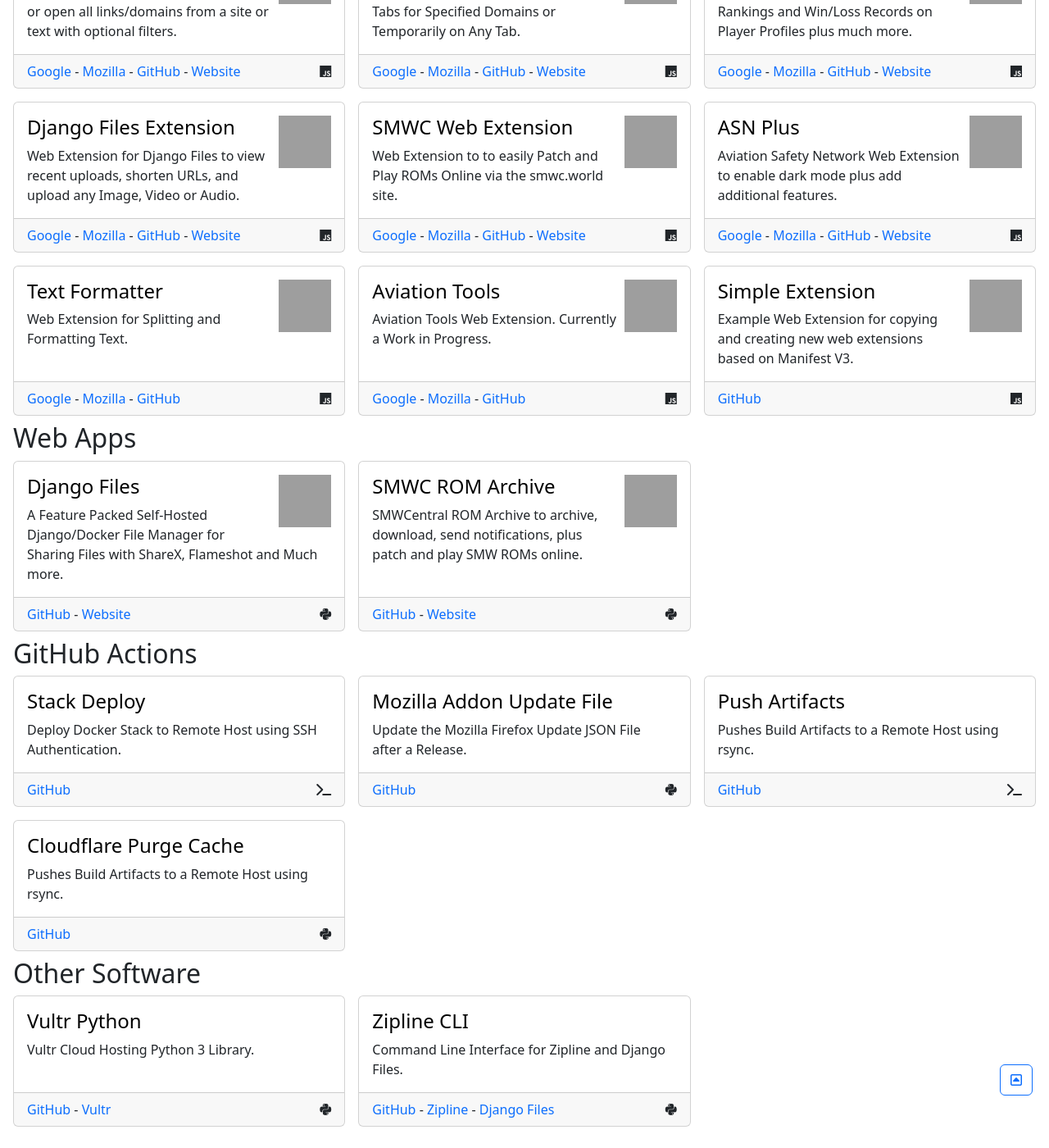
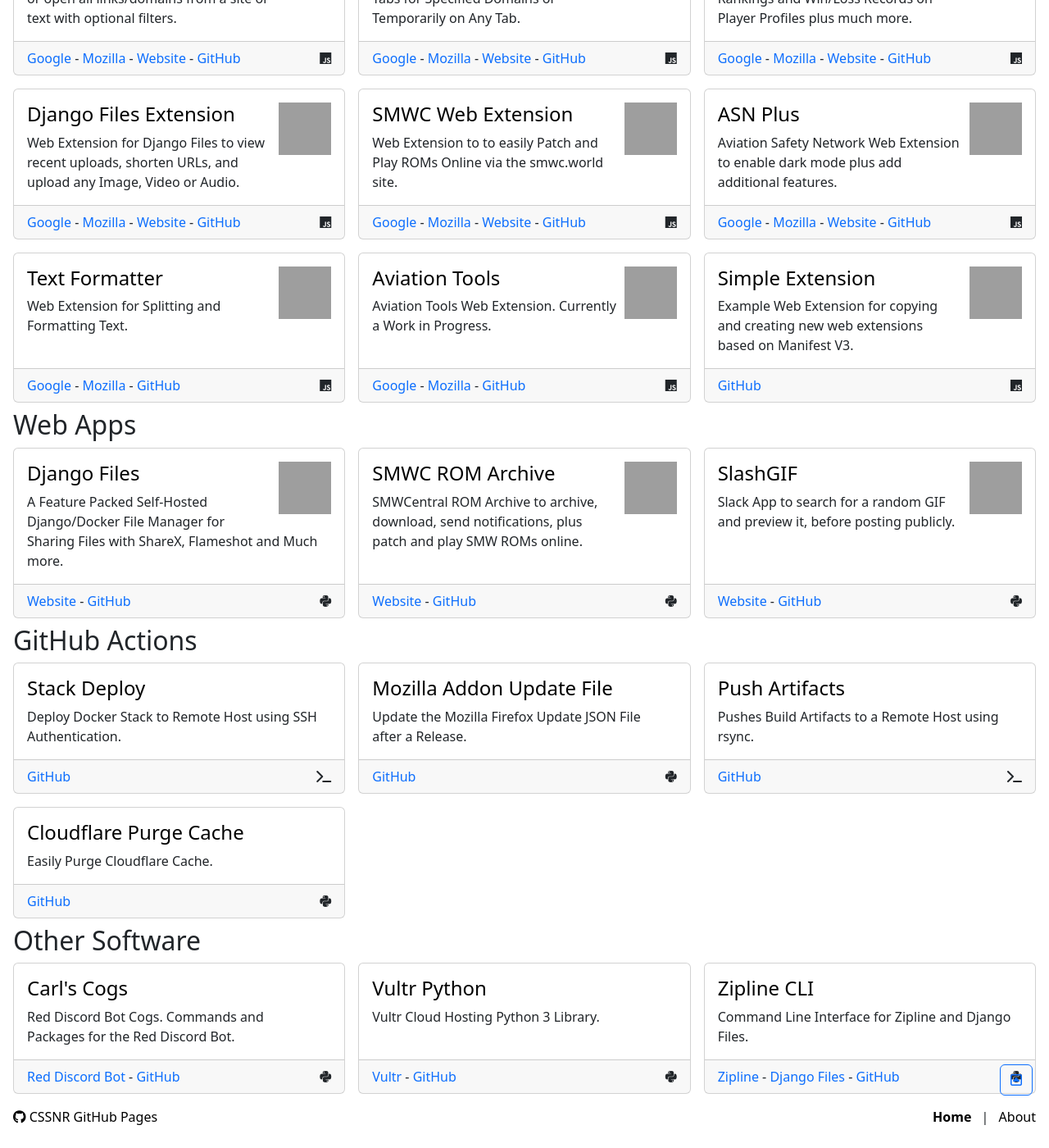
Before and after one commit to cssnr/cssnr.github.io, a Jekyll site: the page built from index.html, in a window 1280 px wide and 1400 px high, scrolled down 338 px. Shown: the whole window at 82% size. Built offline with Jekyll 4.4.1, drawn with Linux system fonts in a browser that asks for light colours; grey boxes are pictures that could not be loaded.

Commit message:
Fix Padding, Add Apps

```diff
--- a/_layouts/default.html
+++ b/_layouts/default.html
@@ -61,13 +61,14 @@
     </nav>
 </header>
 
-<main class="flex-grow-1 p-3">
-    {{ content }}
-    <div class="clearfix"></div>
+<main class="flex-grow-1">
+    <div class="container-fluid px-3">
+        {{ content }}
+    </div>
 </main>
 
-<footer class="footer mt-auto p-2 flex-shrink-0">
-    <div class="container-fluid">
+<footer class="footer mt-auto  flex-shrink-0">
+    <div class="container-fluid p-3">
         <div class="row">
             <div class="col-12 col-sm-4">
                 <p><a class="link-body-emphasis text-decoration-none" href="{{ site.github_url }}" target="_blank" rel="noopener">
--- a/js/index.js
+++ b/js/index.js
@@ -24,8 +24,8 @@
         links: {
             Google: 'https://chromewebstore.google.com/detail/link-extractor/ifefifghpkllfibejafbakmflidjcjfp',
             Mozilla: 'https://addons.mozilla.org/addon/link-extractor',
+            Website: 'https://link-extractor.cssnr.com/',
             GitHub: 'https://github.com/cssnr/link-extractor',
-            Website: 'https://link-extractor.cssnr.com/',
         },
         fa: 'faJs',
     },
@@ -38,8 +38,8 @@
         links: {
             Google: 'https://chromewebstore.google.com/detail/open-links-in-new-tab/efahmjakjnnmleokcaomicgfhobabdkc',
             Mozilla: 'https://addons.mozilla.org/addon/open-links-in-new-tab',
+            Website: 'https://open-links-in-new-tab.cssnr.com/',
             GitHub: 'https://github.com/cssnr/open-links-in-new-tab',
-            Website: 'https://open-links-in-new-tab.cssnr.com/',
         },
         fa: 'faJs',
     },
@@ -52,8 +52,8 @@
         links: {
             Google: 'https://chromewebstore.google.com/detail/playdrift-extension/anlkpnbhiiojmedlkchcdmigkdccnmcn',
             Mozilla: 'https://addons.mozilla.org/addon/playdrift-extension',
+            Website: 'https://playdrift-extension.cssnr.com/',
             GitHub: 'https://github.com/cssnr/playdrift-extension',
-            Website: 'https://playdrift-extension.cssnr.com/',
         },
         fa: 'faJs',
     },
@@ -66,8 +66,8 @@
         links: {
             Google: 'https://chromewebstore.google.com/detail/django-files/abpbiefojfkekhkjnpakpekkpeibnjej',
             Mozilla: 'https://addons.mozilla.org/addon/django-files',
+            Website: 'https://django-files.github.io/',
             GitHub: 'https://github.com/django-files/web-extension',
-            Website: 'https://django-files.github.io/',
         },
         fa: 'faJs',
     },
@@ -80,8 +80,8 @@
         links: {
             Google: 'https://chromewebstore.google.com/detail/smwc-web-extension/foalfafgmnglcgpgkhhmcfhjgmdcjide',
             Mozilla: 'https://addons.mozilla.org/addon/smwc-web-extension',
+            Website: 'https://smwc.world/',
             GitHub: 'https://github.com/cssnr/smwc-web-extension',
-            Website: 'https://smwc.world/',
         },
         fa: 'faJs',
     },
@@ -94,8 +94,8 @@
         links: {
             Google: 'https://chromewebstore.google.com/detail/asn-plus/phcbcnpmcbkcnijkpfohkdmcofcofibh',
             Mozilla: 'https://addons.mozilla.org/addon/asn-plus',
+            Website: 'https://asn-plus.cssnr.com/',
             GitHub: 'https://github.com/cssnr/asn-plus',
-            Website: 'https://asn-plus.cssnr.com/',
         },
         fa: 'faJs',
     },
@@ -145,8 +145,8 @@
         description:
             'A Feature Packed Self-Hosted Django/Docker File Manager for Sharing Files with ShareX, Flameshot and Much more.',
         links: {
+            Website: 'https://smwc.world/',
             GitHub: 'https://github.com/django-files/django-files',
-            Website: 'https://smwc.world/',
         },
         fa: 'faPython',
     },
@@ -157,8 +157,20 @@
         description:
             'SMWCentral ROM Archive to archive, download, send notifications, plus patch and play SMW ROMs online.',
         links: {
+            Website: 'https://smwc.world/',
             GitHub: 'https://github.com/cssnr/smwc-web',
-            Website: 'https://smwc.world/',
+        },
+        fa: 'faPython',
+    },
+    {
+        name: 'SlashGIF',
+        url: 'https://slashgif.com/',
+        icon: 'https://slashgif.com/static/images/slashgif.png',
+        description:
+            'Slack App to search for a random GIF and preview it, before posting publicly.',
+        links: {
+            Website: 'https://slashgif.com/',
+            GitHub: 'https://github.com/cssnr/slashgif-site',
         },
         fa: 'faPython',
     },
@@ -197,7 +209,7 @@
     {
         name: 'Cloudflare Purge Cache',
         url: 'https://github.com/cssnr/cf-purge-cache-action',
-        description: 'Pushes Build Artifacts to a Remote Host using rsync.',
+        description: 'Easily Purge Cloudflare Cache.',
         links: {
             GitHub: 'https://github.com/cssnr/cf-purge-cache-action',
         },
@@ -206,12 +218,23 @@
 ]
 const otherSoftware = [
     {
+        name: "Carl's Cogs",
+        url: 'https://github.com/smashedr/carl-cogs',
+        description:
+            'Red Discord Bot Cogs. Commands and Packages for the Red Discord Bot.',
+        links: {
+            'Red Discord Bot': 'https://github.com/Cog-Creators/Red-DiscordBot',
+            GitHub: 'https://github.com/cssnr/vultr-python',
+        },
+        fa: 'faPython',
+    },
+    {
         name: 'Vultr Python',
         url: 'https://github.com/cssnr/vultr-python',
         description: 'Vultr Cloud Hosting Python 3 Library.',
         links: {
+            Vultr: 'https://www.vultr.com/?ref=6905748',
             GitHub: 'https://github.com/cssnr/vultr-python',
-            Vultr: 'https://www.vultr.com/?ref=6905748',
         },
         fa: 'faPython',
     },
@@ -220,9 +243,9 @@
         url: 'https://github.com/cssnr/zipline-cli',
         description: 'Command Line Interface for Zipline and Django Files.',
         links: {
-            GitHub: 'https://github.com/cssnr/zipline-cli',
             Zipline: 'https://github.com/diced/zipline',
             'Django Files': 'https://github.com/django-files/django-files',
+            GitHub: 'https://github.com/cssnr/zipline-cli',
         },
         fa: 'faPython',
     },
```
